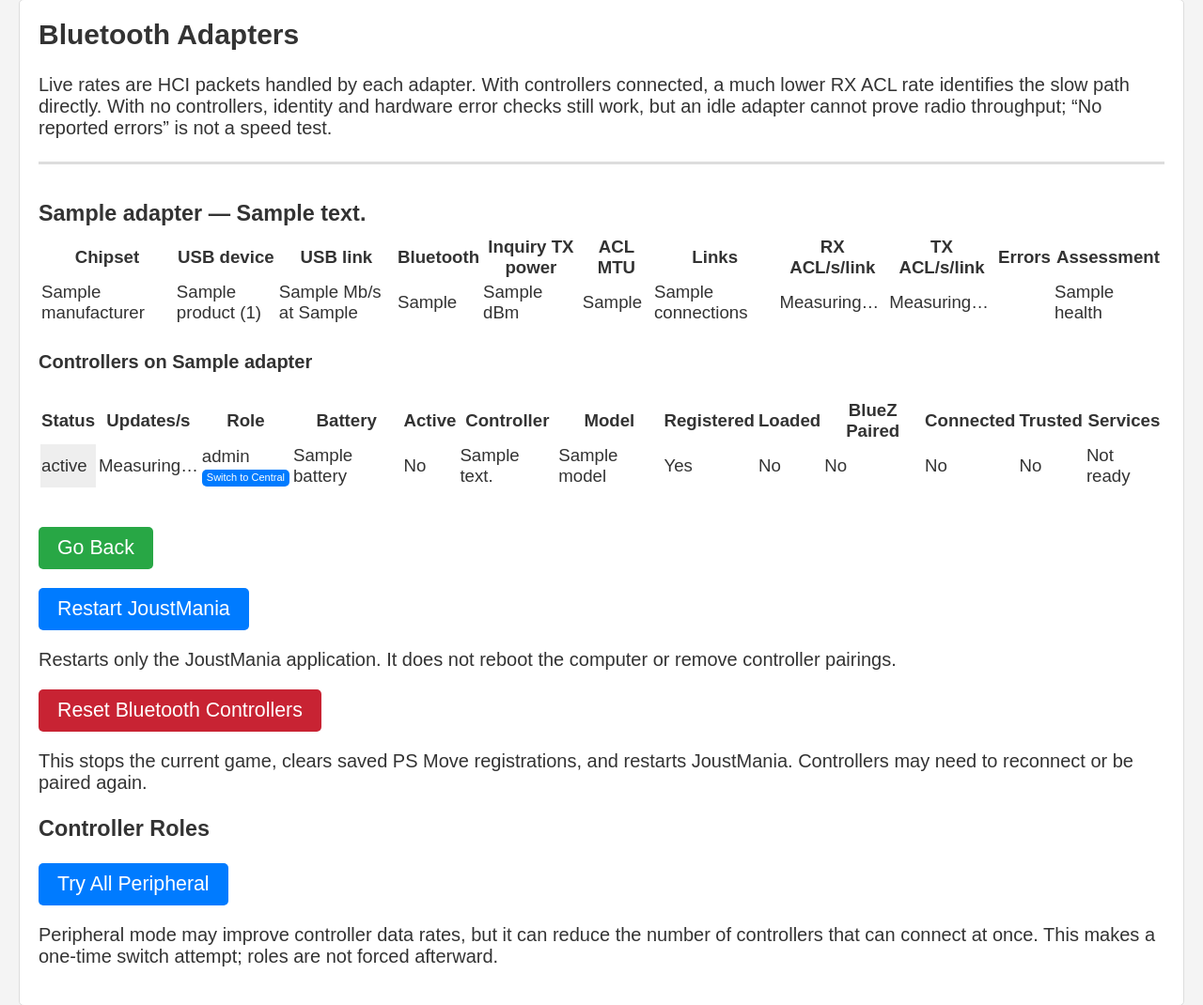
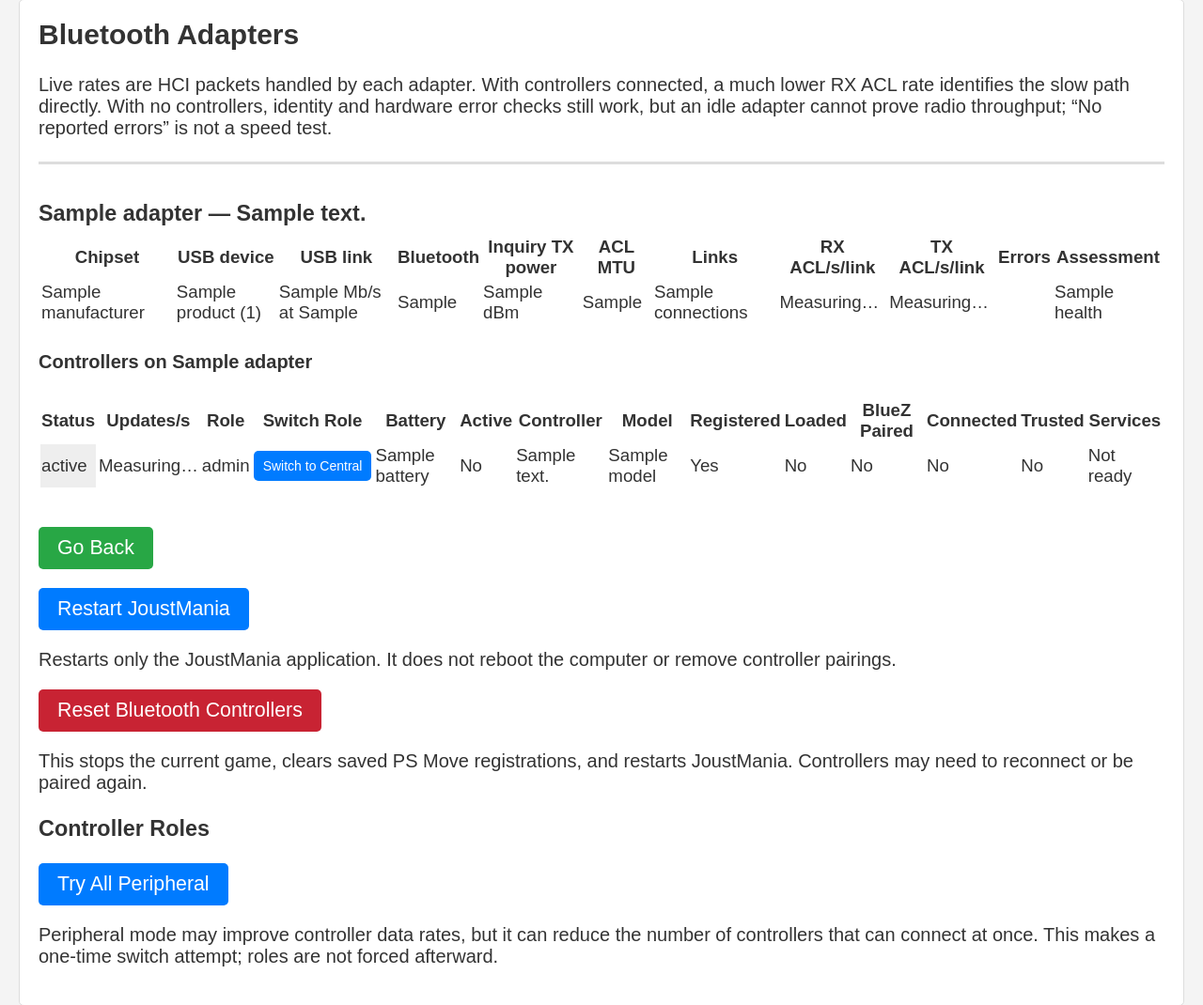
Before and after one commit to adangert/JoustMania, a Python web app: template templates/controller_debug.html in a window 1280 px wide. Shown: the part 209-1279 px from the top of the page at 94% size. Run offline with Jinja, Linux system fonts and the light colour scheme; the template is opened without the code that fills it: most values are stand-ins (such as "Sample title", 1, 10 or a date in 2020).

Commit message:
Give role switches their own column and simplify feedback

```diff
--- a/templates/controller_debug.html
+++ b/templates/controller_debug.html
@@ -19,7 +19,7 @@
 .rate-slow { background-color: #ff8080; }
 .rate-warning { background-color: #ffe680; }
 .rate-good { background-color: #80ff80; }
-button.role-toggle { font-size: 11px; line-height: 1.2; padding: 2px 5px; margin: 3px 0 0; min-width: 0; min-height: 0; width: auto; height: auto; white-space: nowrap; }
+button.role-toggle { font-size: 14px; line-height: 1.2; padding: 6px 10px; margin: 0; min-width: 0; min-height: 32px; width: auto; height: auto; white-space: nowrap; }
 </style>
 {% endblock %}
 
@@ -56,6 +56,7 @@ button.role-toggle { font-size: 11px; line-height: 1.2; padding: 2px 5px; margin
                 <th>Status</th>
                 <th>Updates/s</th>
                 <th>Role</th>
+                <th>Switch Role</th>
                 <th>Battery</th>
                 <th>Active</th>
                 <th>Controller</th>
@@ -73,7 +74,8 @@ button.role-toggle { font-size: 11px; line-height: 1.2; padding: 2px 5px; margin
             <tr data-controller="{{ controller.address }}">
                 <td class="{% if controller.connected %}connected{% else %}disconnected{% endif %}">{{ controller.status }}</td>
                 <td class="controller-rate">Measuring…</td>
-                <td>{{ controller.role }}<br>
+                <td>{{ controller.role }}</td>
+                <td>
                     <button type="button" class="role-toggle" data-address="{{ controller.address }}"
                             data-role="{{ 'peripheral' if controller.role == 'Central' else 'central' }}"
                             {% if not controller.connected or controller.role not in ['Central', 'Peripheral'] %}disabled{% endif %}>
@@ -93,7 +95,7 @@ button.role-toggle { font-size: 11px; line-height: 1.2; padding: 2px 5px; margin
             </tr>
             {% else %}
             <tr>
-                <td colspan="13">No controllers are assigned to this adapter.</td>
+                <td colspan="14">No controllers are assigned to this adapter.</td>
             </tr>
             {% endfor %}
         </tbody>
@@ -143,7 +145,7 @@ button.role-toggle { font-size: 11px; line-height: 1.2; padding: 2px 5px; margin
             });
             const data = await response.json();
             if (!response.ok) throw new Error(data.error || 'Role change failed.');
-            roleMessages[address] = 'Switched to ' + data.role + '.';
+            delete roleMessages[address];
             return true;
         } catch (error) {
             roleMessages[address] = error.message;
@@ -220,8 +222,8 @@ button.role-toggle { font-size: 11px; line-height: 1.2; padding: 2px 5px; margin
             }
             cell(row, rate, rateClass);
             cell(row, controller.role);
+            cell(row, '');
             const roleCell = row.lastElementChild;
-            roleCell.appendChild(document.createElement('br'));
             const roleButton = document.createElement('button');
             roleButton.type = 'button';
             roleButton.className = 'role-toggle';
@@ -250,7 +252,7 @@ button.role-toggle { font-size: 11px; line-height: 1.2; padding: 2px 5px; margin
             if (body.children.length) return;
             const row = document.createElement('tr');
             const item = document.createElement('td');
-            item.colSpan = 13;
+            item.colSpan = 14;
             item.textContent = body.dataset.forAdapter === 'unknown'
                 ? 'No unassigned controllers.'
                 : 'No controllers are assigned to this adapter.';
--- a/test_controller_roles_web.py
+++ b/test_controller_roles_web.py
@@ -58,6 +58,7 @@ class ControllerRolesWebTest(unittest.TestCase):
         response = self.client.get('/debug')
         self.assertEqual(response.status_code, 200)
         self.assertIn(b'Switch to Peripheral', response.data)
+        self.assertIn(b'<th>Switch Role</th>', response.data)
         self.assertIn(b'Try All Peripheral', response.data)
         self.assertIn(b'reduce the number of controllers', response.data)
 
```
